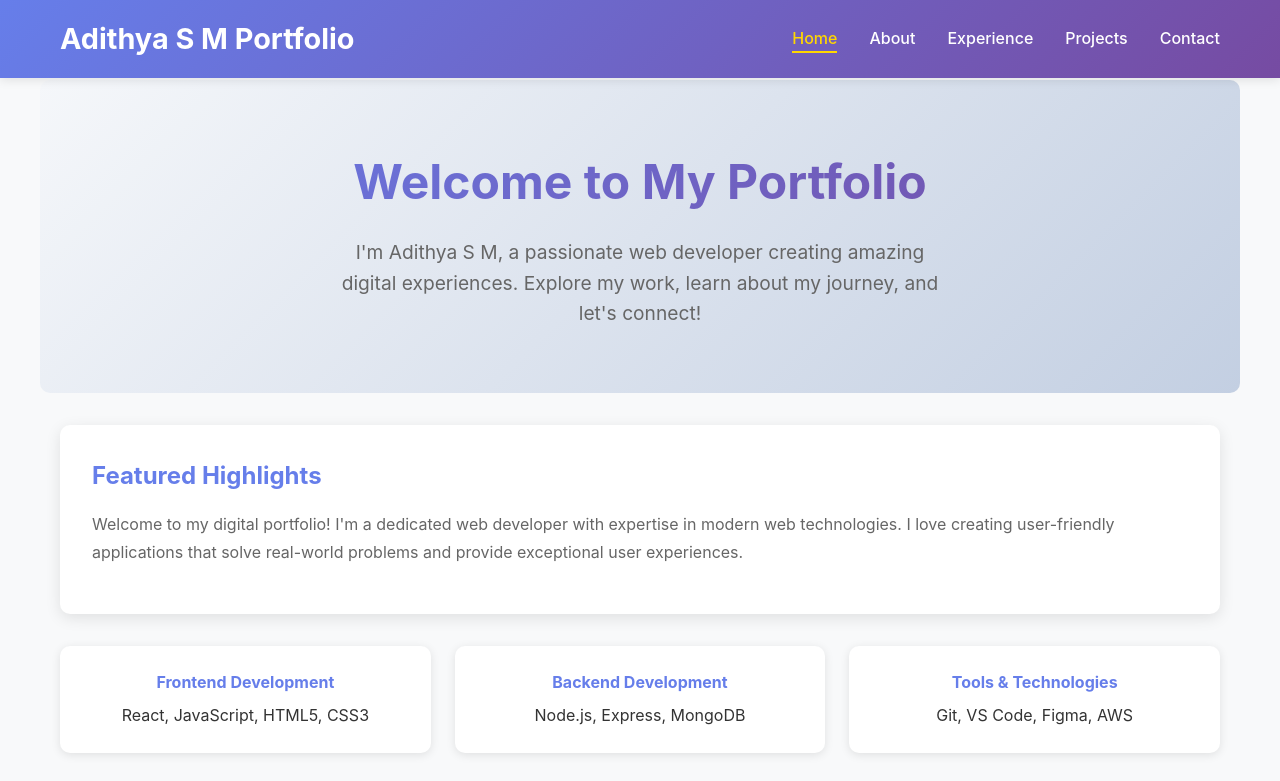
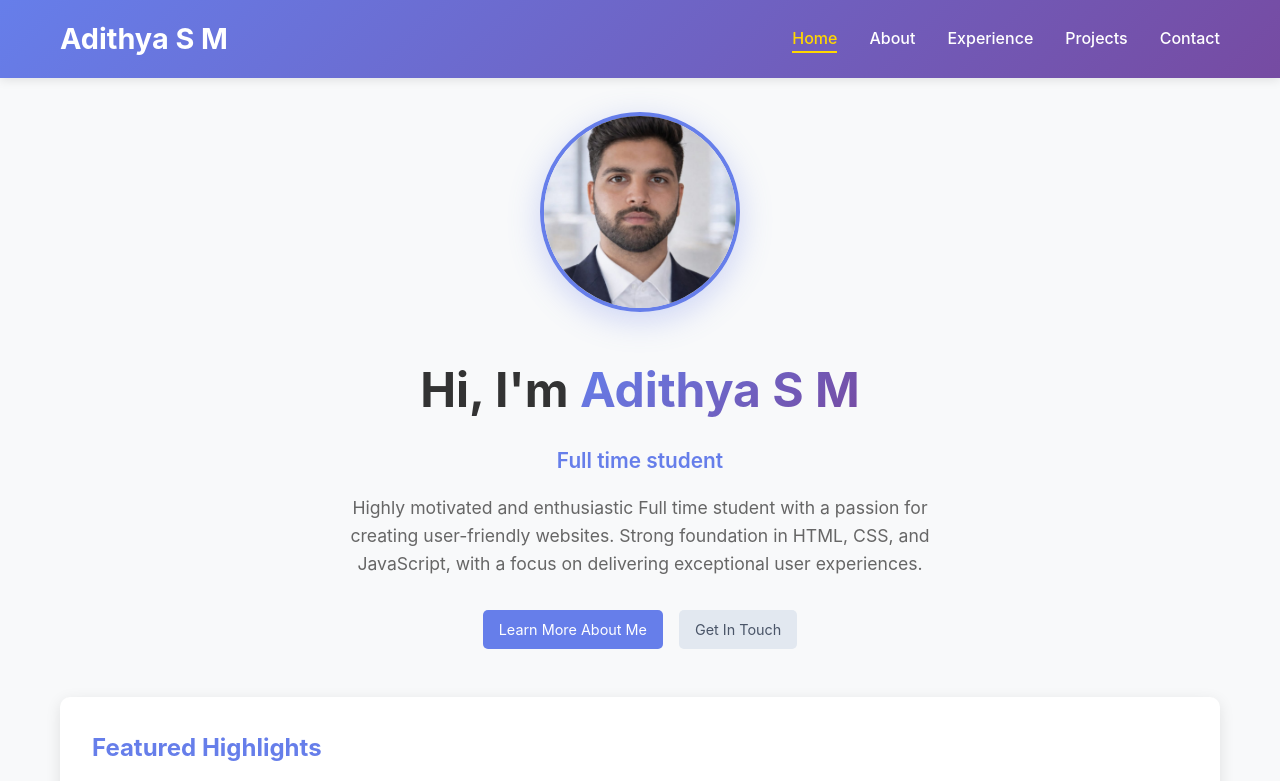
Before and after one commit to preethins-tech/Aditya-portfolio, a plain HTML site: page index.html in a window 1280 px wide. Shown: the top 781 px of the page. Drawn offline with Linux system fonts and the light colour scheme.

Commit message:
Refactor portfolio titles and navigation for consistency; add profile image and enhance styles for hero and about sections.

```diff
--- a/index.html
+++ b/index.html
@@ -3,14 +3,14 @@
 <head>
     <meta charset="UTF-8">
     <meta name="viewport" content="width=device-width, initial-scale=1.0">
-    <title>Adithya S M Portfolio</title>
+    <title>Adithya S M</title>
     <link rel="stylesheet" href="styles.css">
 </head>
 <body>
     <header class="header">
         <div class="container">
             <nav class="nav">
-                <a href="index.html" class="logo">Adithya S M Portfolio</a>
+                <a href="index.html" class="logo">Adithya S M</a>
                 <ul class="nav-links">
                     <li><a href="index.html" class="nav-link active">Home</a></li>
                     <li><a href="about.html" class="nav-link">About</a></li>
@@ -26,11 +26,19 @@
         <div class="container">
             <div class="page">
                 <div class="hero">
-                    <h1>Welcome to My Portfolio</h1>
-                    <p>
-                        I'm Adithya S M, a passionate web developer creating amazing digital experiences.
-                        Explore my work, learn about my journey, and let's connect!
+                    <div class="profile-image">
+                        <img src="profile.jpg" alt="Adithya S M" class="profile-photo">
+                    </div>
+                    <h1>Hi, I'm <span class="highlight">Adithya S M</span></h1>
+                    <p class="hero-subtitle">Full time student</p>
+                    <p class="hero-description">
+                        Highly motivated and enthusiastic Full time student with a passion for creating user-friendly websites.
+                        Strong foundation in HTML, CSS, and JavaScript, with a focus on delivering exceptional user experiences.
                     </p>
+                    <div class="hero-buttons">
+                        <a href="about.html" class="btn btn-primary">Learn More About Me</a>
+                        <a href="contact.html" class="btn btn-secondary">Get In Touch</a>
+                    </div>
                 </div>
 
                 <div class="card">
--- a/styles.css
+++ b/styles.css
@@ -92,6 +92,80 @@ body {
     padding: 2rem 0;
 }
 
+/* Profile Image Styles */
+.profile-image {
+    text-align: center;
+    margin-bottom: 2rem;
+}
+
+.profile-photo {
+    width: 200px;
+    height: 200px;
+    border-radius: 50%;
+    object-fit: cover;
+    border: 4px solid #667eea;
+    box-shadow: 0 8px 32px rgba(102, 126, 234, 0.3);
+    transition: transform 0.3s ease;
+}
+
+.profile-photo:hover {
+    transform: scale(1.05);
+}
+
+/* Hero Section Styles */
+.hero {
+    text-align: center;
+    margin-bottom: 3rem;
+}
+
+.hero h1 {
+    font-size: 3rem;
+    margin-bottom: 1rem;
+    color: #333;
+}
+
+.highlight {
+    background: linear-gradient(135deg, #667eea 0%, #764ba2 100%);
+    -webkit-background-clip: text;
+    -webkit-text-fill-color: transparent;
+    background-clip: text;
+}
+
+.hero-subtitle {
+    font-size: 1.3rem;
+    color: #667eea;
+    font-weight: 600;
+    margin-bottom: 1rem;
+}
+
+.hero-description {
+    font-size: 1.1rem;
+    color: #666;
+    max-width: 600px;
+    margin: 0 auto 2rem auto;
+    line-height: 1.6;
+}
+
+.hero-buttons {
+    display: flex;
+    gap: 1rem;
+    justify-content: center;
+    flex-wrap: wrap;
+}
+
+/* About Section Styles */
+.about-intro {
+    text-align: center;
+    margin-bottom: 3rem;
+}
+
+.about-subtitle {
+    font-size: 1.2rem;
+    color: #667eea;
+    font-weight: 500;
+    margin-bottom: 2rem;
+}
+
 /* Page Styles */
 .page {
     animation: fadeIn 0.5s ease-in;
@@ -125,31 +199,6 @@ body {
     width: 100px;
     height: 3px;
     background: linear-gradient(135deg, #667eea 0%, #764ba2 100%);
-}
-
-/* Home Page */
-.hero {
-    text-align: center;
-    padding: 4rem 0;
-    background: linear-gradient(135deg, #f5f7fa 0%, #c3cfe2 100%);
-    margin: -2rem -20px 2rem -20px;
-    border-radius: 10px;
-}
-
-.hero h1 {
-    font-size: 3rem;
-    margin-bottom: 1rem;
-    background: linear-gradient(135deg, #667eea 0%, #764ba2 100%);
-    -webkit-background-clip: text;
-    -webkit-text-fill-color: transparent;
-    background-clip: text;
-}
-
-.hero p {
-    font-size: 1.2rem;
-    color: #666;
-    max-width: 600px;
-    margin: 0 auto;
 }
 
 /* Cards */
@@ -504,6 +553,20 @@ body {
         font-size: 2rem;
     }
 
+    .profile-photo {
+        width: 150px;
+        height: 150px;
+    }
+
+    .hero-buttons {
+        flex-direction: column;
+        align-items: center;
+    }
+
+    .hero-buttons .btn {
+        width: 200px;
+    }
+
     .page-title {
         font-size: 2rem;
     }
```
Also changed, not shown: about.html (+5 -3 lines), contact.html (+2 -2 lines), experience.html (+3 -3 lines), projects.html (+2 -2 lines), profile.jpg (added).
